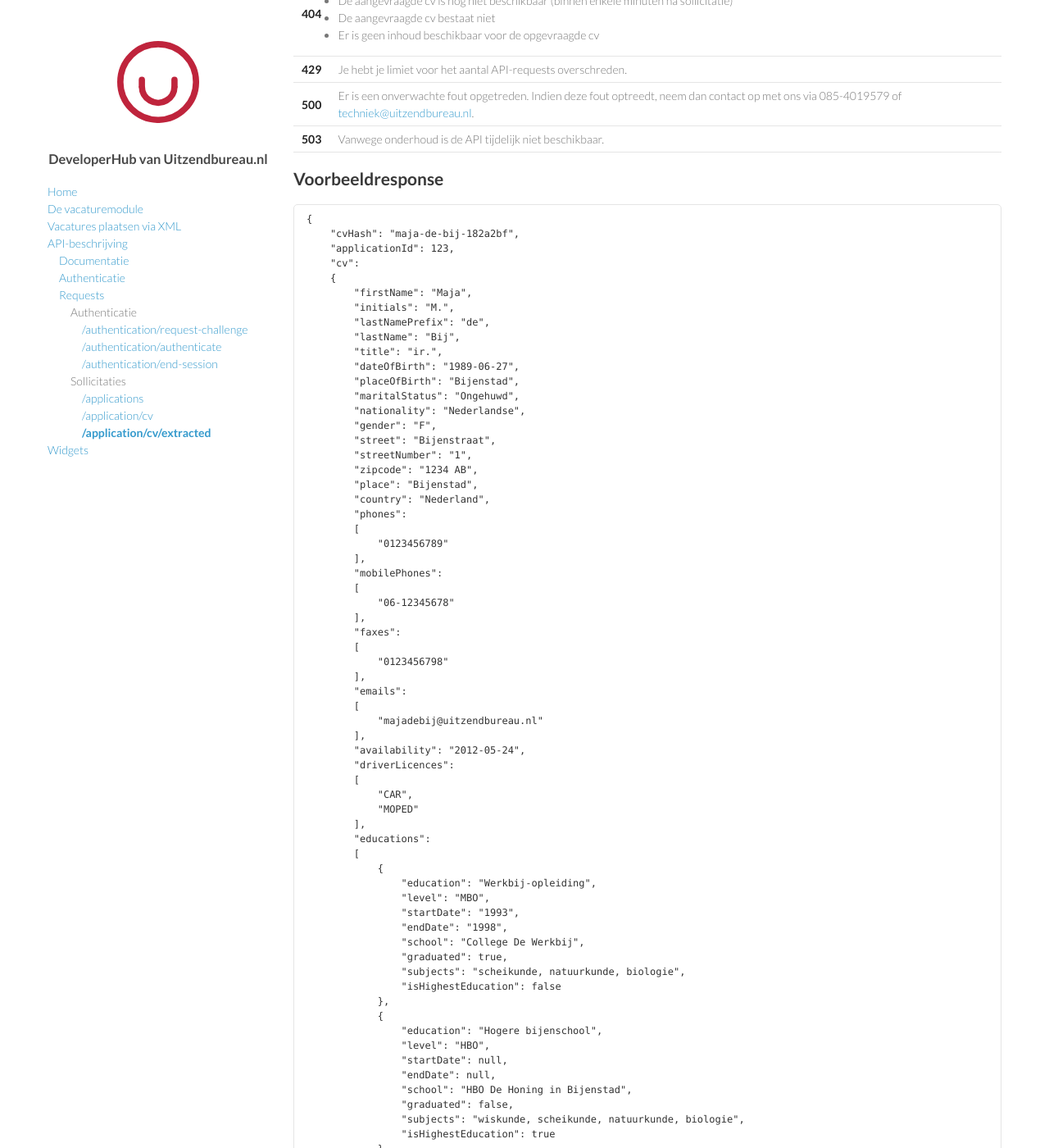
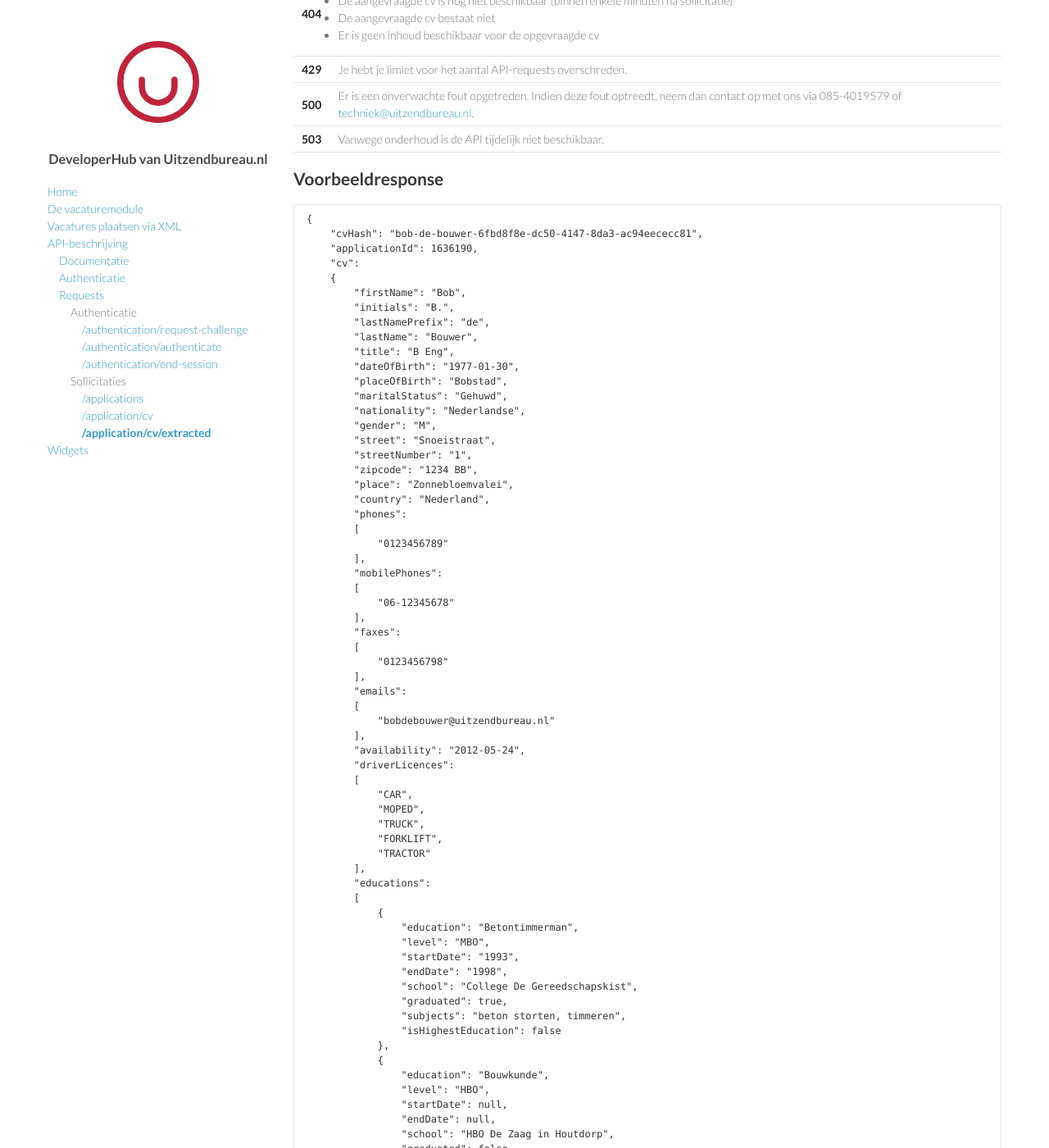
Before and after one commit to HippoHR/DeveloperHub, a Jekyll site: the page built from api/requests/applications/cv-extracted.md, in a window 1280 px wide and 1400 px high, scrolled down 1626 px. Shown: the whole window at 82% size. Built offline with Jekyll 4.4.1, drawn with Linux system fonts in a browser that asks for light colours; nearby versions of some CDN libraries; library files that are not in the unit come from our copies; some of the changed text lies outside the part shown.

Commit message:
Update extracted cv json example
Summary: This cv json example is more serious that before (they say)

Test Plan:
Go to for-developer project, if you havent got it clone it from https://github.com/HippoHR/DeveloperHub
run the project with `jekyll server`
go to http://localhost:4000/api/requests/applications/ and see the new example code
do this also for http://localhost:4000/api/requests/applications/cv.html
http://localhost:4000/api/requests/applications/cv-extracted.html

Reviewers: tjeu, #uitzendbureau.nl, dennis

Reviewed By: tjeu, #uitzendbureau.nl, dennis

Subscribers: dennis

Differential Revision: http://phabricator.hippo.farm/D2948

```diff
--- a/api/requests/applications/cv-extracted.md
+++ b/api/requests/applications/cv-extracted.md
@@ -216,24 +216,24 @@ Eventuele fouten worden aangegeven in de vorm van HTTP status codes. Bij deze re
 ## Voorbeeldresponse
 
     {
-        "cvHash": "maja-de-bij-182a2bf",
-        "applicationId": 123,
+        "cvHash": "bob-de-bouwer-6fbd8f8e-dc50-4147-8da3-ac94eececc81",
+        "applicationId": 1636190,
         "cv":
         {
-            "firstName": "Maja",
-            "initials": "M.",
+            "firstName": "Bob",
+            "initials": "B.",
             "lastNamePrefix": "de",
-            "lastName": "Bij",
-            "title": "ir.",
-            "dateOfBirth": "1989-06-27",
-            "placeOfBirth": "Bijenstad",
-            "maritalStatus": "Ongehuwd",
+            "lastName": "Bouwer",
+            "title": "B Eng",
+            "dateOfBirth": "1977-01-30",
+            "placeOfBirth": "Bobstad",
+            "maritalStatus": "Gehuwd",
             "nationality": "Nederlandse",
-            "gender": "F",
-            "street": "Bijenstraat",
+            "gender": "M",
+            "street": "Snoeistraat",
             "streetNumber": "1",
-            "zipcode": "1234 AB",
-            "place": "Bijenstad",
+            "zipcode": "1234 BB",
+            "place": "Zonnebloemvalei",
             "country": "Nederland",
             "phones":
             [
@@ -249,65 +249,68 @@ Eventuele fouten worden aangegeven in de vorm van HTTP status codes. Bij deze re
             ],
             "emails":
             [
-                "majadebij@uitzendbureau.nl"
+                "bobdebouwer@uitzendbureau.nl"
             ],
             "availability": "2012-05-24",
             "driverLicences":
             [
                 "CAR",
-                "MOPED"
+                "MOPED",
+                "TRUCK",
+                "FORKLIFT",
+                "TRACTOR"
             ],
             "educations":
             [
                 {
-                    "education": "Werkbij-opleiding",
+                    "education": "Betontimmerman",
                     "level": "MBO",
                     "startDate": "1993",
                     "endDate": "1998",
-                    "school": "College De Werkbij",
+                    "school": "College De Gereedschapskist",
                     "graduated": true,
-                    "subjects": "scheikunde, natuurkunde, biologie",
+                    "subjects": "beton storten, timmeren",
                     "isHighestEducation": false
                 },
                 {
-                    "education": "Hogere bijenschool",
+                    "education": "Bouwkunde",
                     "level": "HBO",
                     "startDate": null,
                     "endDate": null,
-                    "school": "HBO De Honing in Bijenstad",
+                    "school": "HBO De Zaag in Houtdorp",
                     "graduated": false,
-                    "subjects": "wiskunde, scheikunde, natuurkunde, biologie",
+                    "subjects": "tekenen, bouwen, praten met werktuigen",
                     "isHighestEducation": true
                 },
                 {
-                    "education": "Cursus EHBO",
+                    "education": "VCA Certificaat",
                     "level": "Cursus",
                     "startDate": null,
                     "endDate": null,
-                    "school": "De Honing in Bijenstad",
+                    "school": "De Hamer in Houtdorp",
                     "graduated": true,
-                    "subjects": "verlenen eerste hulp",
+                    "subjects": "veiligheid, gezondheid, milieu (VGM) checklist aannemers",
                     "isHighestEducation": false
                 }
             ],
             "workExperiences":
             [
                 {
-                    "jobTitle": "Werkbij",
+                    "jobTitle": "Betontimmerman",
                     "startDate": "2004-08",
                     "endDate": "2008-1",
-                    "employer": "Bijenkolonie De Imker in Bijenstad",
-                    "description": "Verantwoordelijk voor het verzamelen van honing.",
-                    "quitReason": "Ontslagen vanwege Honingcrisis.",
+                    "employer": "Constructiebedrijf De Spijker",
+                    "description": "Maken van bekisting en storten van beton.",
+                    "quitReason": "Zelfstandig geworden.",
                     "isLastItem": false,
                     "isLastItemWithJobTitle": false
                 },
                 {
-                    "jobTitle": "Werkbij",
+                    "jobTitle": "Baas Constructiebedrijf De Balk",
                     "startDate": "2008-04",
                     "endDate": null,
-                    "employer": "Bijenkolonie Het Nest in Bijenstad",
-                    "description": "Directe ondersteuning van de koningin.",
+                    "employer": "Constructiebedrijf De Balk",
+                    "description": "Constructie van gebouwen met assistant Wendy en de machines.",
                     "quitReason": "",
                     "isLastItem": true,
                     "isLastItemWithJobTitle": true
```
Also changed, not shown: other parts of api/requests/applications/cv-extracted.md (+4 -4 lines), api/requests/applications/cv.md (+3 -3 lines), api/requests/applications/index.md (+6 -6 lines).
